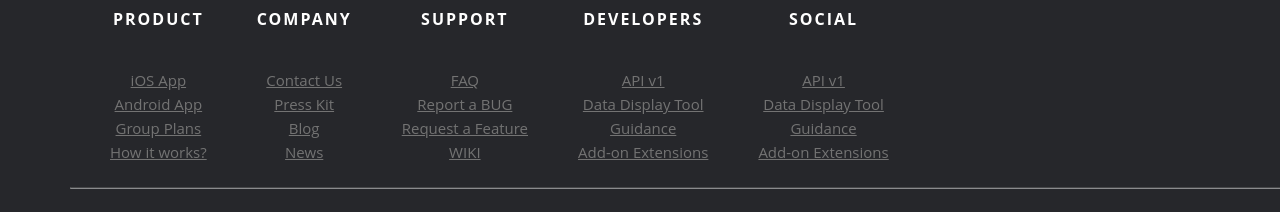
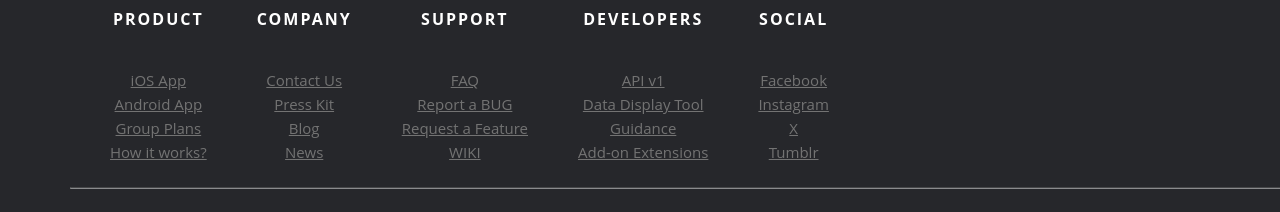
Before and after one commit to foenyxr/TaskTales, an Angular app: page / in a window 1280 px wide. Shown: the part 925-1137 px from the top of the page. Built offline with nearby package versions, Linux system fonts and the light colour scheme; a web font is replaced by a local one.

Commit message:
Update footer.component.html

```diff
--- a/src/app/footer/footer.component.html
+++ b/src/app/footer/footer.component.html
@@ -43,10 +43,10 @@
         <div class="col-xs-6 col-md-3">
           <h6>Social</h6>
           <ul class="footer-links">
-            <li><a href="#">API v1</a></li>
-            <li><a href="#">Data Display Tool</a></li>
-            <li><a href="#">Guidance</a></li>
-            <li><a href="#">Add-on Extensions</a></li>
+            <li><a href="#">Facebook</a></li>
+            <li><a href="#">Instagram</a></li>
+            <li><a href="#">X</a></li>
+            <li><a href="#">Tumblr</a></li>
           </ul>
         </div>
 
```
